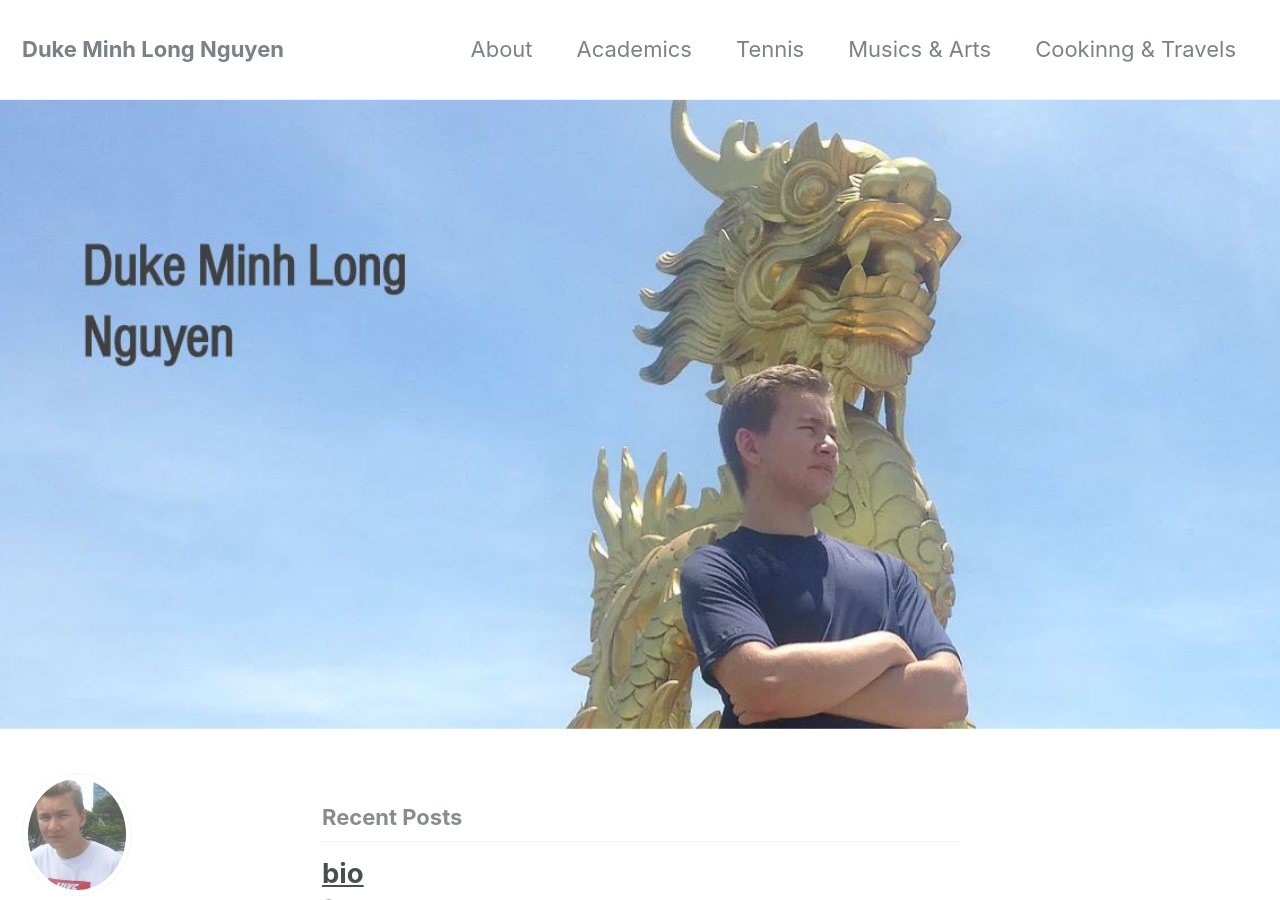
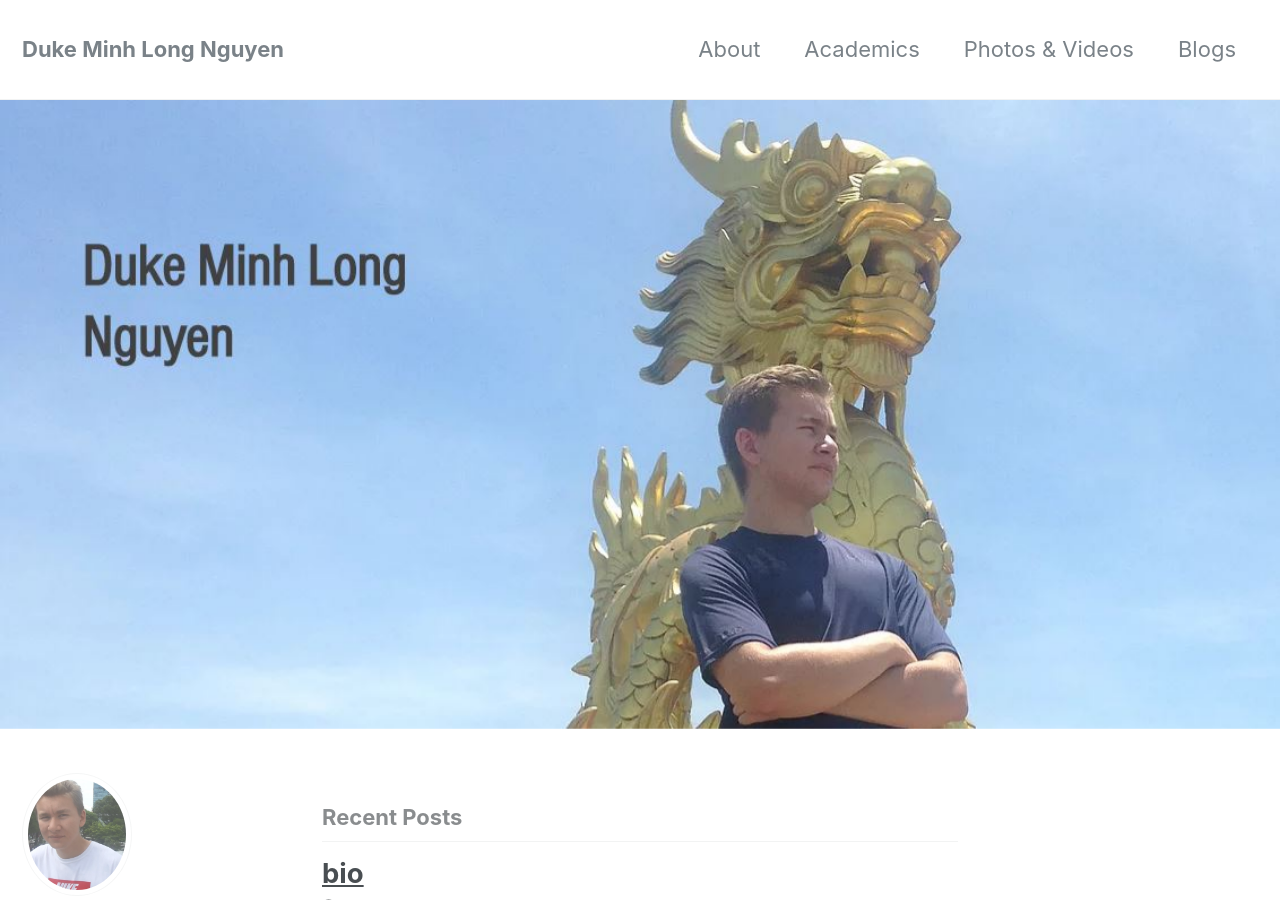
Before and after one commit to Drwin228/Drwin228.github.io, a Jekyll site: the page built from index.html, in a window 1280 px wide and 900 px high. Built offline with Jekyll 4.4.1, drawn with Linux system fonts in a browser that asks for light colours; nearby versions of some CDN libraries; the list of posts is cut into pages by our own code.

Commit message:
change navigations

```diff
--- a/_data/navigation.yml
+++ b/_data/navigation.yml
@@ -3,13 +3,11 @@ main:
   - title: "About"
     url: /about/
   - title: "Academics"
+    url: /about/
+  - title: "Photos & Videos"
+    url: /about/
+  - title: "Blogs"
     url: /markdown/
-  - title: "Tennis"
-    url: /Tennis/
-  - title: "Musics & Arts"
-    url: /markdown/
-  - title: "Cookinng & Travels"
-    url: /about/
   # - title: "About"
   #   url: https://mmistakes.github.io/minimal-mistakes/about/
   # - title: "Sample Posts"
```
